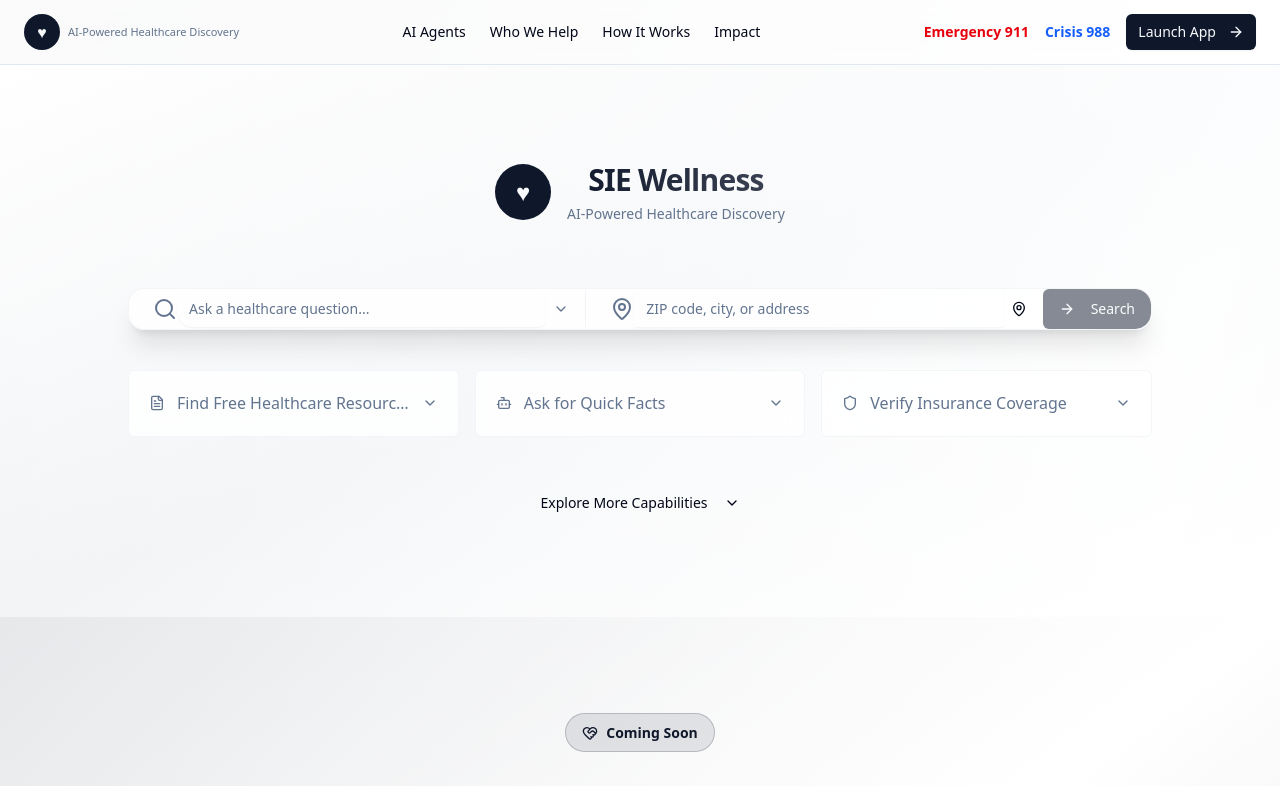
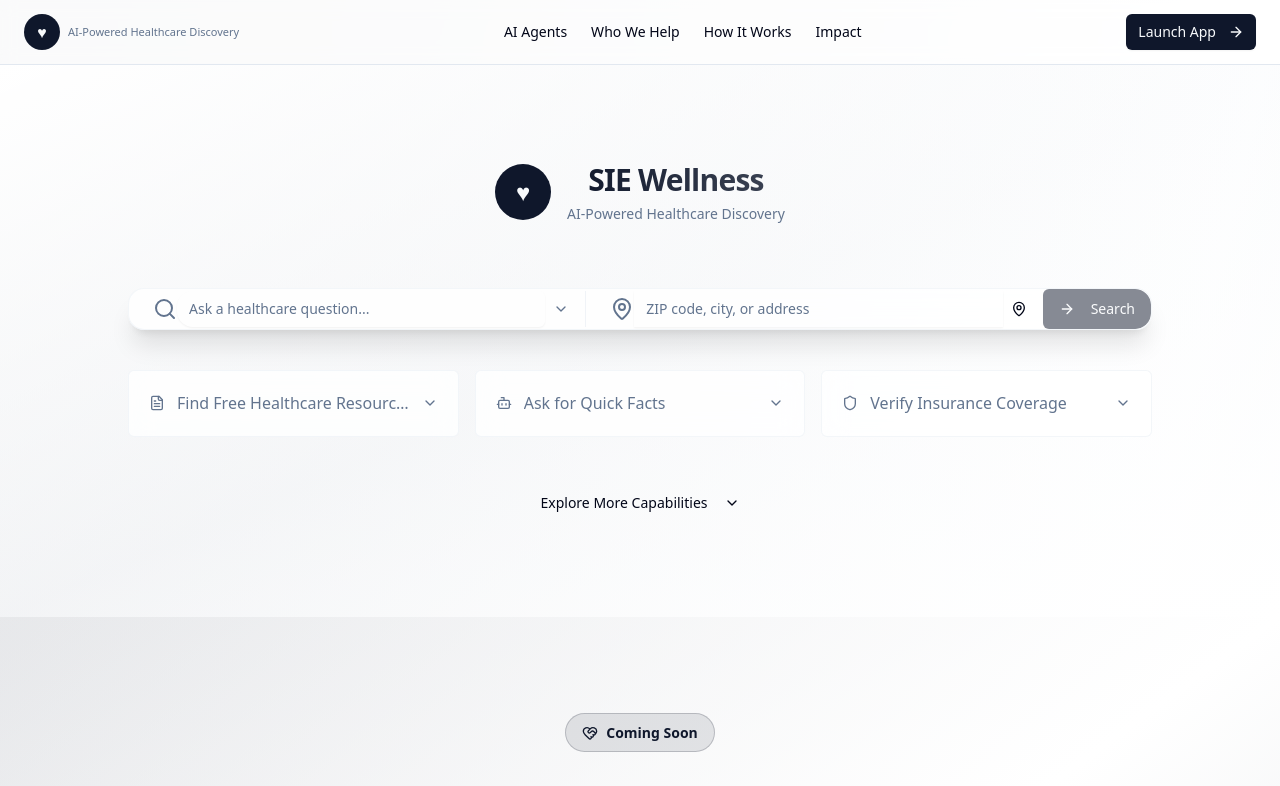
Before and after one commit to pawelsloboda5/sie, a Next.js app: page / in a window 1280 px wide. Shown: the top 786 px of the page. Built offline with nearby package versions, Linux system fonts and the light colour scheme.

Commit message:
removed emergency links

```diff
--- a/app/page.tsx
+++ b/app/page.tsx
@@ -32,8 +32,6 @@
           </nav>
 
           <div className="flex items-center gap-4">
-            <Link href="tel:911" className="hidden sm:inline-flex text-sm text-destructive font-semibold hover:underline">Emergency 911</Link>
-            <Link href="tel:988" className="hidden sm:inline-flex text-sm text-blue-600 font-semibold hover:underline">Crisis 988</Link>
             <Button asChild className="hidden md:inline-flex">
               <Link href="/app">
                 Launch App <ArrowRight className="ml-1 h-4 w-4" />
```
